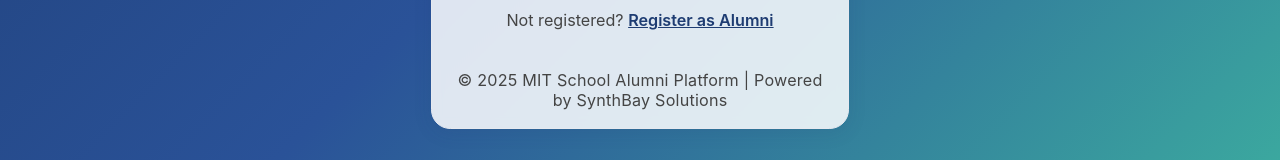
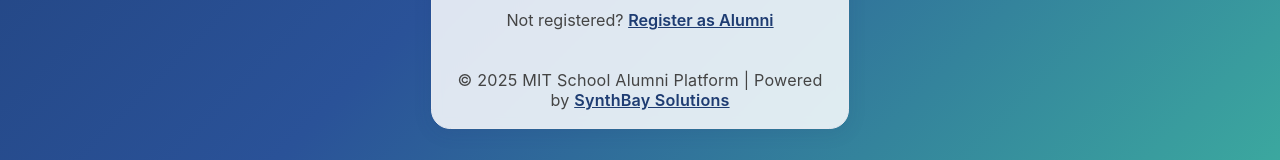
Before and after one commit to wadekarharshvardhan/mit-alumni-platform, a plain HTML site: page index.html in a window 1280 px wide. Shown: the part 604-764 px from the top of the page. Drawn offline with Linux system fonts and the light colour scheme.

Commit message:
Add hyperlink to SynthBay Solutions in footer

```diff
--- a/index.html
+++ b/index.html
@@ -59,7 +59,7 @@
       </section>
     </main>
     <footer>
-      <p>&copy; 2025 MIT School Alumni Platform | Powered by SynthBay Solutions</p>
+      <p>&copy; 2025 MIT School Alumni Platform | Powered by <a href="https://synthbaysolutions.vercel.app">SynthBay Solutions</a></p>
     </footer>
   </div>
   <script src="script.js"></script>
```
